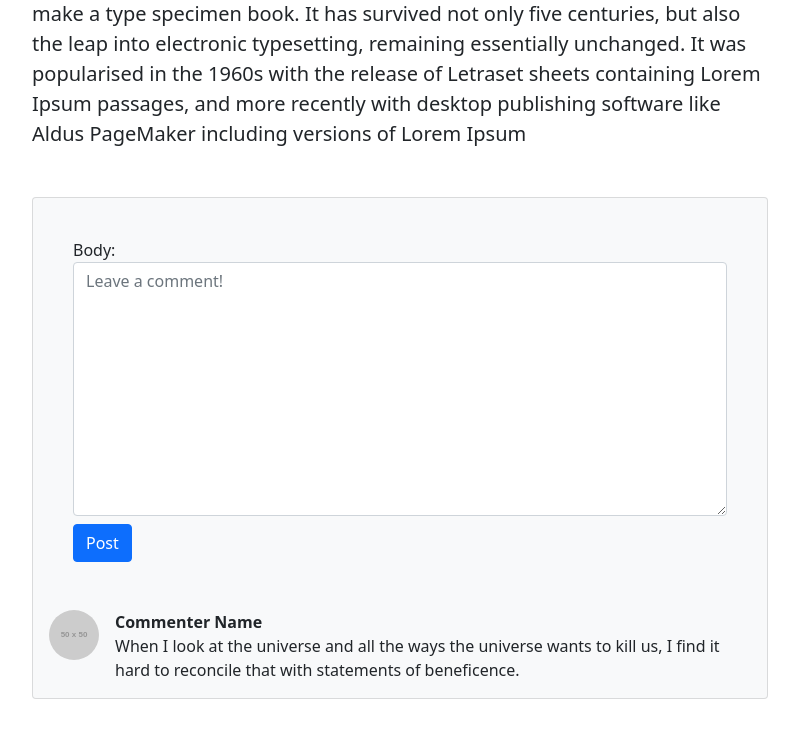
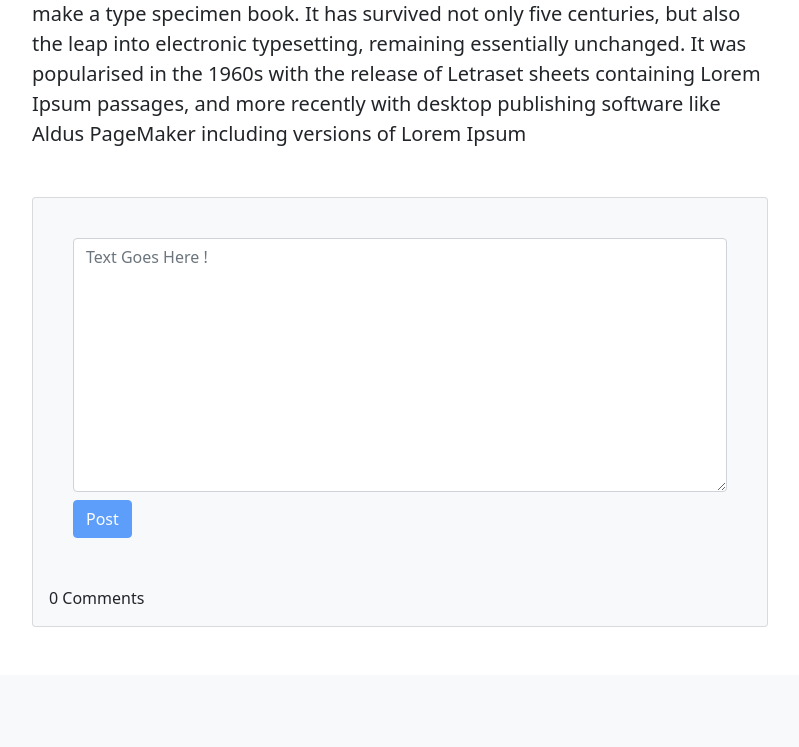
Before and after one commit to rcoffie/blogbroject, a Django app: page /detail/1/ in a window 1280 px wide. Shown: the part 472-1219 px from the top of the page, without its empty margins (50-849 px from the left). After the commit the page ends 1099 px from the top, so only its background shows below. Run offline with Django 3.2, Linux system fonts and the light colour scheme; data comes from the database, SQL or seed files in the repository; both versions use the stored data as it was after the commit; grey boxes labelled with a size stand in for pictures from a placeholder-image service; some libraries are stand-ins or nearby versions.

Commit message:
23/08/2021

```diff
--- a/blog_post/forms.py
+++ b/blog_post/forms.py
@@ -3,10 +3,10 @@ from .models import *
 
 
 class CommentForm(forms.Form):
-   body = forms.CharField(widget=forms.Textarea(
+   body = forms.CharField(label="",widget=forms.Textarea(
         attrs={
             "class": "form-control",
-            "placeholder": "Leave a comment!"
+            "placeholder": "Text Goes Here !"
         })
     )
 
--- a/blog_post/models.py
+++ b/blog_post/models.py
@@ -36,6 +36,7 @@ class Post(models.Model):
 class Comment(models.Model):
   author = models.ForeignKey(Account, on_delete=models.CASCADE)
   body   = models.TextField()
+  reply  = models.ForeignKey('self',null=True,related_name="replies",on_delete=models.CASCADE)
   created = models.DateTimeField(auto_now_add=True)
   post = models.ForeignKey(Post, on_delete=models.CASCADE)
 
--- a/blog_post/views.py
+++ b/blog_post/views.py
@@ -31,7 +31,7 @@ def blog_category(request, category):
 
 
 
-def blog_detail(request, id):
+''' def blog_detail(request, id):
   post = Post.objects.get(id=id)
   form = CommentForm()
   if request.method == 'POST':
@@ -40,7 +40,9 @@ def blog_detail(request, id):
       comment = Comment(
       body = form.cleaned_data.get('body'),
       author = request.user ,
-      post = post
+      post = post,
+      reply = request.POST.get('comment_id'),
+
     )
     comment.save()
     return HttpResponseRedirect(reverse('blog_post:blog_detail', args=[post.id]))
@@ -52,3 +54,25 @@ def blog_detail(request, id):
   }
 
   return render(request,'post/blog_detail.html',context)
+ '''
+def blog_detail(request, id):
+  post = Post.objects.get(id=id)
+  form = CommentForm()
+  if request.method == 'POST':
+    form = CommentForm(request.POST)
+  if form.is_valid():
+    body = request.POST.get('body')
+    reply_id = request.POST.get('comment_id')
+    comment_qs = None
+    if reply_id:
+      comment_qs = Comment.objects.get(id=reply_id)
+    comment = Comment.objects.create(post=post,body=body,author=request.user,reply=comment_qs)
+    comment.save()
+    return HttpResponseRedirect(reverse('blog_post:blog_detail', args=[post.id]))
+  comments = Comment.objects.filter(post=post,reply=None)
+  context = {
+    'post':post,
+    'comments':comments,
+    'form':form,
+  }
+  return render(request,'post/blog_detail.html',context)
--- a/templates/post/blog_detail.html
+++ b/templates/post/blog_detail.html
@@ -48,45 +48,66 @@
                 <form class="mb-4 p-4" action="" method="POST">
                     {% csrf_token %}
                     {{ form }}
+                    {% if request.user.is_authenticated %}
                     <input type="submit"  class="mt-2 btn btn-primary" value="Post">
+                    {% else %}
+                    <input type="submit"  class="mt-2 btn btn-primary" value="Post" disabled>
+                    {% endif %}
 
                 </form>
                 <!-- Comment with nested comments-->
+                {{ comments.count }} Comment{{ comments |pluralize }}
                 {% for comment in comments %}
                 <div class="d-flex mb-4">
 
                     <!-- Parent comment-->
                     <div class="flex-shrink-0"><img class="rounded-circle" src="https://dummyimage.com/50x50/ced4da/6c757d.jpg" alt="..." /></div>
                     <div class="ms-3">
-                        <div class="fw-bold">{{ comment.author.username }}</div>
+                        <div class="fw-bold">{{ comment.author.username|capfirst }}</div>
                         {{ comment.body }}
+
+                        <div class="replied-comments container mt-2">
+                            <div class="form-group row">
+
+                                <form class="mb-4 p-4" action="" method="POST">
+                                    {% csrf_token %}
+                                    <input type="hidden" name="comment_id" value="{{ comment.id }}">
+                                    {{ form }}
+                                    {% if request.user.is_authenticated %}
+                                    <input type="submit"  class="mt-2 btn btn-primary" value="Reply">
+                                    {% else %}
+                                    <input type="submit"  class="mt-2 btn btn-primary" value="Reply" disabled>
+                                    {% endif %}
+
+                                </form>
+
+
+                            </div>
+
+                        </div>
+
+
+
                         <!-- Child comment 1-->
+                        {% for reply in comment.replies.all %}
                         <div class="d-flex mt-4">
                             <div class="flex-shrink-0"><img class="rounded-circle" src="https://dummyimage.com/50x50/ced4da/6c757d.jpg" alt="..." /></div>
+
                             <div class="ms-3">
-                                <div class="fw-bold">Commenter Name</div>
-                                And under those conditions, you cannot establish a capital-market evaluation of that enterprise. You can't get investors.
+
+                                <div class="fw-bold">{{ reply.author.username|capfirst }}</div>
+                               {{ reply.body }}
                             </div>
+
                         </div>
+                        {% endfor %}
                         <!-- Child comment 2-->
-                        <div class="d-flex mt-4">
-                            <div class="flex-shrink-0"><img class="rounded-circle" src="https://dummyimage.com/50x50/ced4da/6c757d.jpg" alt="..." /></div>
-                            <div class="ms-3">
-                                <div class="fw-bold">Commenter Name</div>
-                                When you put money directly to a problem, it makes a good headline.
-                            </div>
-                        </div>
+
                     </div>
                 </div>
                 {% endfor %}
                 <!-- Single comment-->
-                <div class="d-flex">
-                    <div class="flex-shrink-0"><img class="rounded-circle" src="https://dummyimage.com/50x50/ced4da/6c757d.jpg" alt="..." /></div>
-                    <div class="ms-3">
-                        <div class="fw-bold">Commenter Name</div>
-                        When I look at the universe and all the ways the universe wants to kill us, I find it hard to reconcile that with statements of beneficence.
-                    </div>
-                </div>
+
             </div>
         </div>
     </section>
```
Also changed, not shown: blog_post/migrations/0005_comment_reply.py (added), db.sqlite3.
